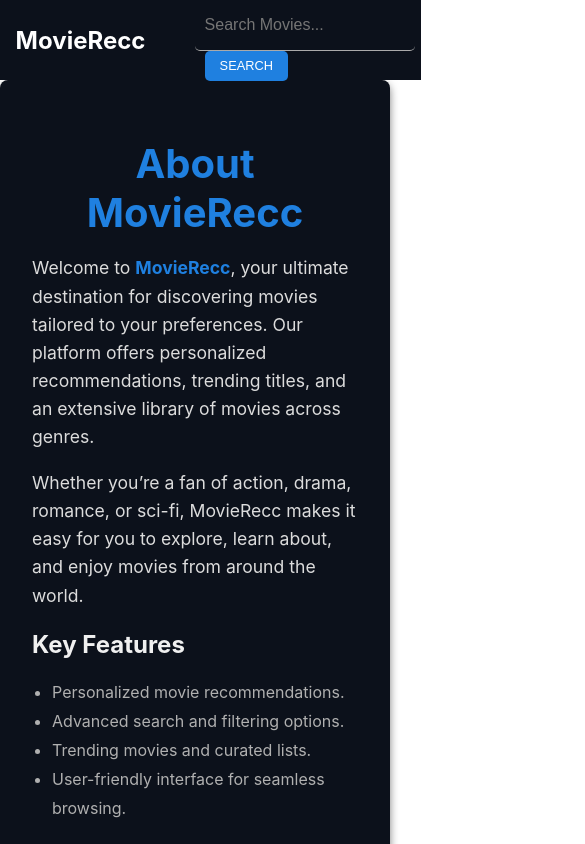
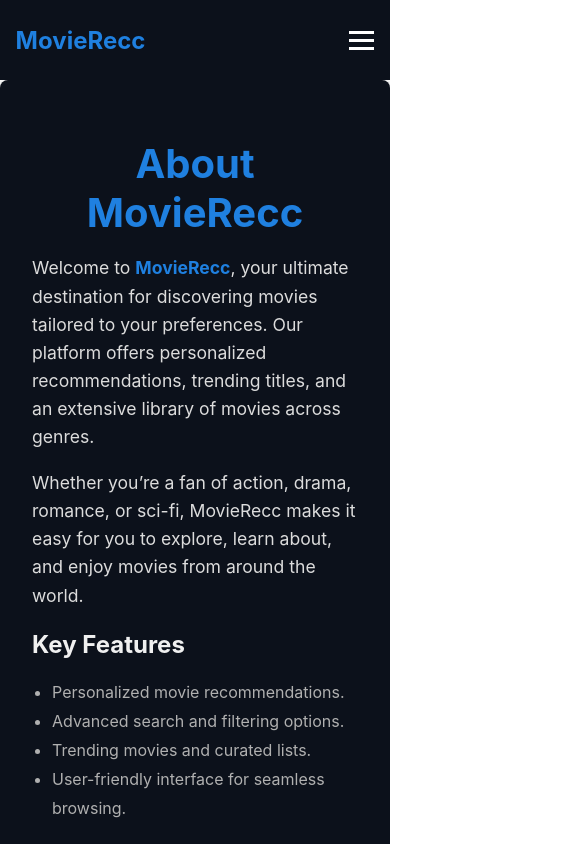
Before and after one commit to Vivek4428/MovieRecc, a React (Create React App) app in the folder movie-frontend/: page /about in a window 390 px wide. Shown: the top 844 px of the page, 585 px wide, since content can reach past the window. Built offline with nearby package versions, Linux system fonts and the light colour scheme.

Commit message:
responsive navbar

```diff
--- a/movie-frontend/src/components/NavBar.css
+++ b/movie-frontend/src/components/NavBar.css
@@ -1,101 +1,132 @@
 nav {
-  width: 100%;
+  width: auto;
   height: 80px;
-  position: relative;
+  display: flex;
+  align-items: center;
   justify-content: space-between;
-  top: 0;
-  left: 0;
   padding: 0 4%;
   background: #0c111b;
+  position: relative;
   z-index: 9;
-  display: flex;
-  align-items: center;
-}
-
-a {
-  text-decoration: none;
-  color: #fff;
-  margin-right: 1rem;
-}
-
-input {
-  padding: 10px 10px;
-  border-radius: 5px;
-  border: none;
-  border-bottom: 1px solid #aaa;
-  background: transparent;
-  outline: none;
-  height: 30px;
-  color: white;
-  width: 200px;
-  text-transform: capitalize;
-  font-size: 1rem;
-  font-weight: 500;
-  transition: 0.5s;
-}
-
-input:focus {
-  width: 250px;
-  border-color: #1f80e0;
-}
-
-button {
-  background: #1f80e0;
-  height: 30px;
-  padding: 0 15px;
-  color: white;
-  border-radius: 5px;
-  border: none;
-  outline: none;
-  text-transform: uppercase;
-  font-weight: 500;
-  font-size: 0.8rem;
-  margin: 0 10px;
-  cursor: pointer;
-  transition: background 0.3s ease;
-}
-
-button:hover {
-  background: #105bbd;
-}
-
-.NavBarContainer {
-  display: flex;
-  width: 50%;
-  margin: 1rem;
 }
 
 .brand {
   font-size: 1.5rem;
   font-weight: 700;
+  color: white;
+}
+
+.brand a {
+  text-decoration: none;
+  color: #1f80e0;
+}
+
+.NavBarContainer {
+  display: flex;
+  align-items: center;
+  transition: transform 0.3s ease-in-out;
+}
+
+.NavBarContainer.active {
+  transform: translateX(0);
+}
+
+.NavBarContainer form {
+  display: flex;
+  align-items: center;
+}
+
+.NavBarContainer input {
+  padding: 10px;
+  border: none;
+  border-radius: 5px;
+  outline: none;
+  color: #fff;
+  background: #1f1f1f;
+  font-size: 1rem;
+  margin-right: 0.5rem;
+}
+
+.NavBarContainer button {
+  padding: 0.5rem 1rem;
+  border: none;
+  border-radius: 5px;
+  background: #1f80e0;
+  color: white;
+  cursor: pointer;
+  margin-right: 1.5rem;
 }
 
 .links {
   display: flex;
-  justify-content: center;
   align-items: center;
+  transition: transform 0.3s ease-in-out;
+}
+
+.links a,
+.links button {
+  margin: 0 0.5rem;
+  text-decoration: none;
   color: white;
-  opacity: 0.9;
-  text-transform: uppercase;
   font-size: 1rem;
   font-weight: 500;
-  text-decoration: none;
-  margin-left: 2rem;
 }
 
 .logout-button {
-  background: #e63946; /* Red color for logout */
+  background: #e63946;
   color: #fff;
   border-radius: 5px;
-  font-size: 0.8rem;
-  font-weight: 500;
-  padding: 0 15px;
-  text-transform: uppercase;
-  border: none;
+  padding: 0.5rem 1rem;
   cursor: pointer;
-  transition: background 0.3s ease;
 }
 
-.logout-button:hover {
-  background: #b71c1c;
+/* Hamburger Menu */
+.hamburger {
+  display: none;
+  flex-direction: column;
+  cursor: pointer;
+  gap: 5px;
 }
+
+.hamburger span {
+  width: 25px;
+  height: 3px;
+  background: white;
+  transition: all 0.3s ease-in-out;
+}
+
+/* Responsive Styles */
+@media (max-width: 768px) {
+  .NavBarContainer {
+      position: absolute;
+      top: 80px;
+      left: 0;
+      width: 100%;
+      flex-direction: column;
+      background: #0c111b;
+      transform: translateX(-100%);
+      padding: 1rem 0;
+      z-index: 10;
+  }
+
+  .NavBarContainer.active {
+      transform: translateX(0);
+  }
+
+  .NavBarContainer form {
+      margin: 0.5rem 0;
+  }
+
+  .links {
+      flex-direction: column;
+  }
+
+  .links a,
+  .links button {
+      margin: 0.5rem 0;
+  }
+
+  .hamburger {
+      display: flex;
+  }
+}
--- a/movie-frontend/src/components/Navbar.jsx
+++ b/movie-frontend/src/components/Navbar.jsx
@@ -1,27 +1,32 @@
 import React, { useState, useEffect } from "react";
 import { Link, useNavigate } from "react-router-dom";
-import "./NavBar.css"; // Importing the CSS file
+import "./NavBar.css";
 
 const Navbar = () => {
     const [searchQuery, setSearchQuery] = useState("");
     const [isLoggedIn, setIsLoggedIn] = useState(false);
+    const [isMenuOpen, setIsMenuOpen] = useState(false);
     const navigate = useNavigate();
 
     useEffect(() => {
-        // Check if a token exists in localStorage
         const token = localStorage.getItem("token");
-        setIsLoggedIn(!!token); // Set login state based on token presence
+        setIsLoggedIn(!!token);
     }, []);
 
     const handleSearch = (e) => {
         e.preventDefault();
-        // Handle search logic here
+        // Implement search logic
+        console.log(`Searching for: ${searchQuery}`);
     };
 
     const handleLogout = () => {
-        localStorage.removeItem("token"); // Remove the token
-        setIsLoggedIn(false); // Update login state
-        navigate("/login"); // Redirect to login page
+        localStorage.removeItem("token");
+        setIsLoggedIn(false);
+        navigate("/login");
+    };
+
+    const toggleMenu = () => {
+        setIsMenuOpen(!isMenuOpen);
     };
 
     return (
@@ -29,7 +34,7 @@ const Navbar = () => {
             <div className="brand">
                 <Link to="/">MovieRecc</Link>
             </div>
-            <div className="NavBarContainer">
+            <div className={`NavBarContainer ${isMenuOpen ? "active" : ""}`}>
                 <form onSubmit={handleSearch}>
                     <input
                         type="text"
@@ -54,6 +59,11 @@ const Navbar = () => {
                     )}
                 </div>
             </div>
+            <div className="hamburger" onClick={toggleMenu}>
+                <span></span>
+                <span></span>
+                <span></span>
+            </div>
         </nav>
     );
 };
```
